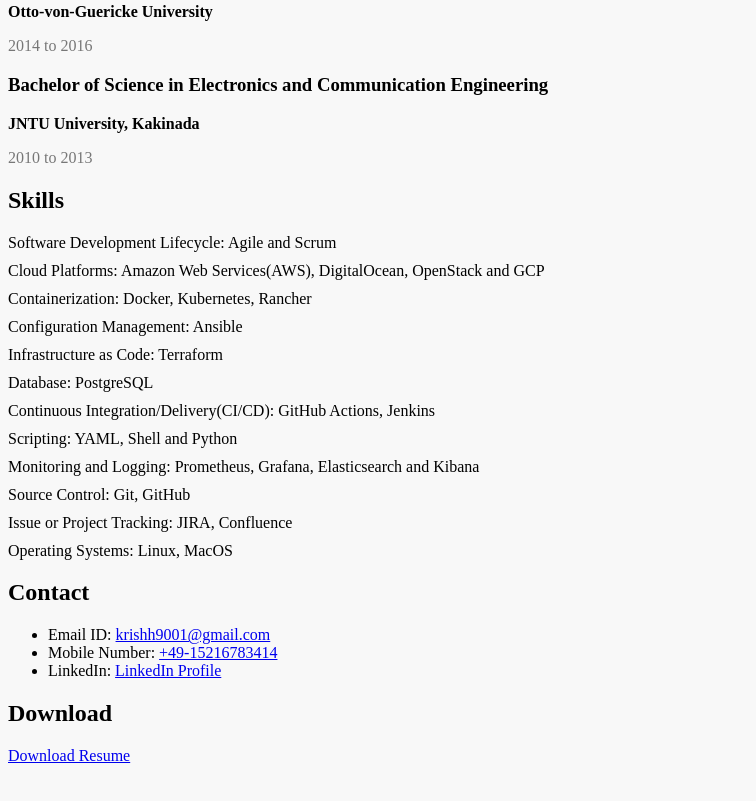
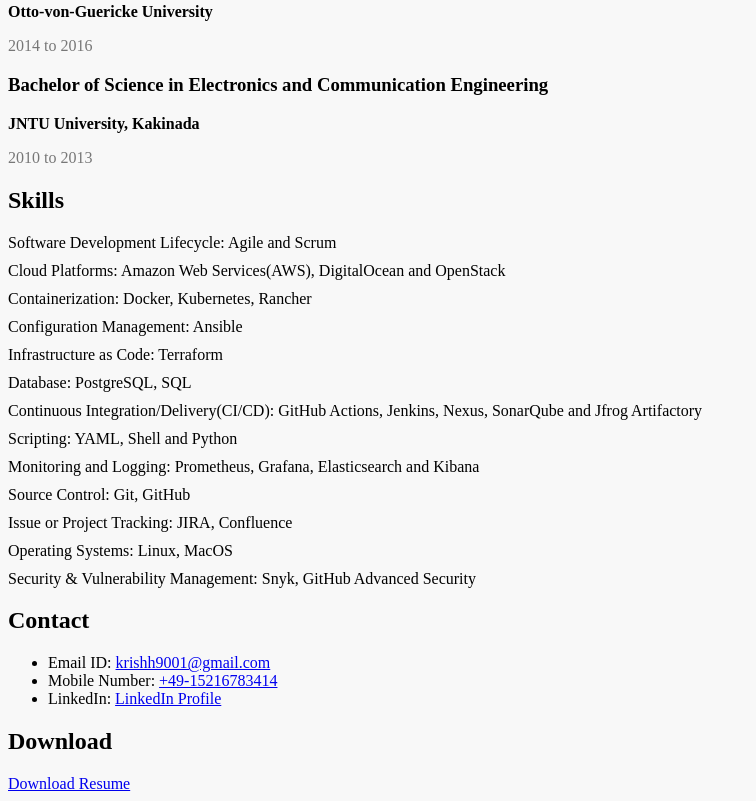
Before and after one commit to krishh2512/krishnapemmasani.com, a plain HTML site: page index.html in a window 1280 px wide. Shown: the part 1385-2186 px from the top of the page, without its empty margins (0-756 px from the left). Before the commit the page ends 2158 px from the top, so only its background shows below. Drawn offline with Linux system fonts and the light colour scheme.

Commit message:
Update index.html

```diff
--- a/index.html
+++ b/index.html
@@ -114,17 +114,18 @@
         <h2>Skills</h2>
         <ul class="skills_list">
 		<li>Software Development Lifecycle: Agile and Scrum</li>
-		<li>Cloud Platforms: Amazon Web Services(AWS), DigitalOcean, OpenStack and GCP</li>
+		<li>Cloud Platforms: Amazon Web Services(AWS), DigitalOcean and OpenStack </li>
 		<li>Containerization: Docker, Kubernetes, Rancher</li>
 		<li>Configuration Management: Ansible</li>
 		<li>Infrastructure as Code: Terraform</li>
-		<li>Database: PostgreSQL</li>
-		<li>Continuous Integration/Delivery(CI/CD): GitHub Actions, Jenkins</li>
+		<li>Database: PostgreSQL, SQL</li>
+		<li>Continuous Integration/Delivery(CI/CD): GitHub Actions, Jenkins, Nexus, SonarQube and Jfrog Artifactory</li>
 		<li>Scripting: YAML, Shell and Python</li>
 		<li>Monitoring and Logging: Prometheus, Grafana, Elasticsearch and Kibana</li>
 		<li>Source Control: Git, GitHub</li>
 		<li>Issue or Project Tracking: JIRA, Confluence</li>
 		<li>Operating Systems: Linux, MacOS</li>
+		<li>Security & Vulnerability Management: Snyk, GitHub Advanced Security</li>
 		 </ul>
         </section>
 	    <section id="contact">
```
